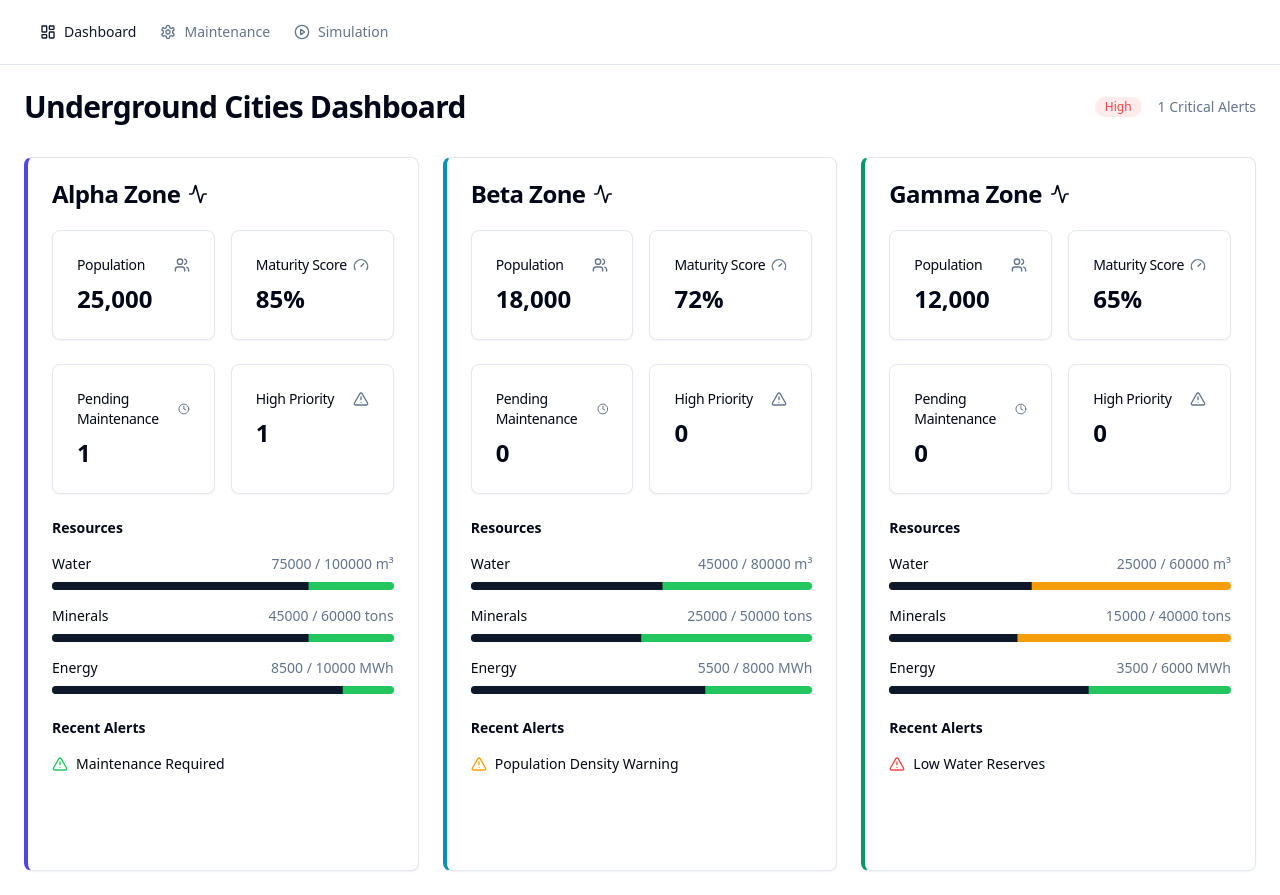
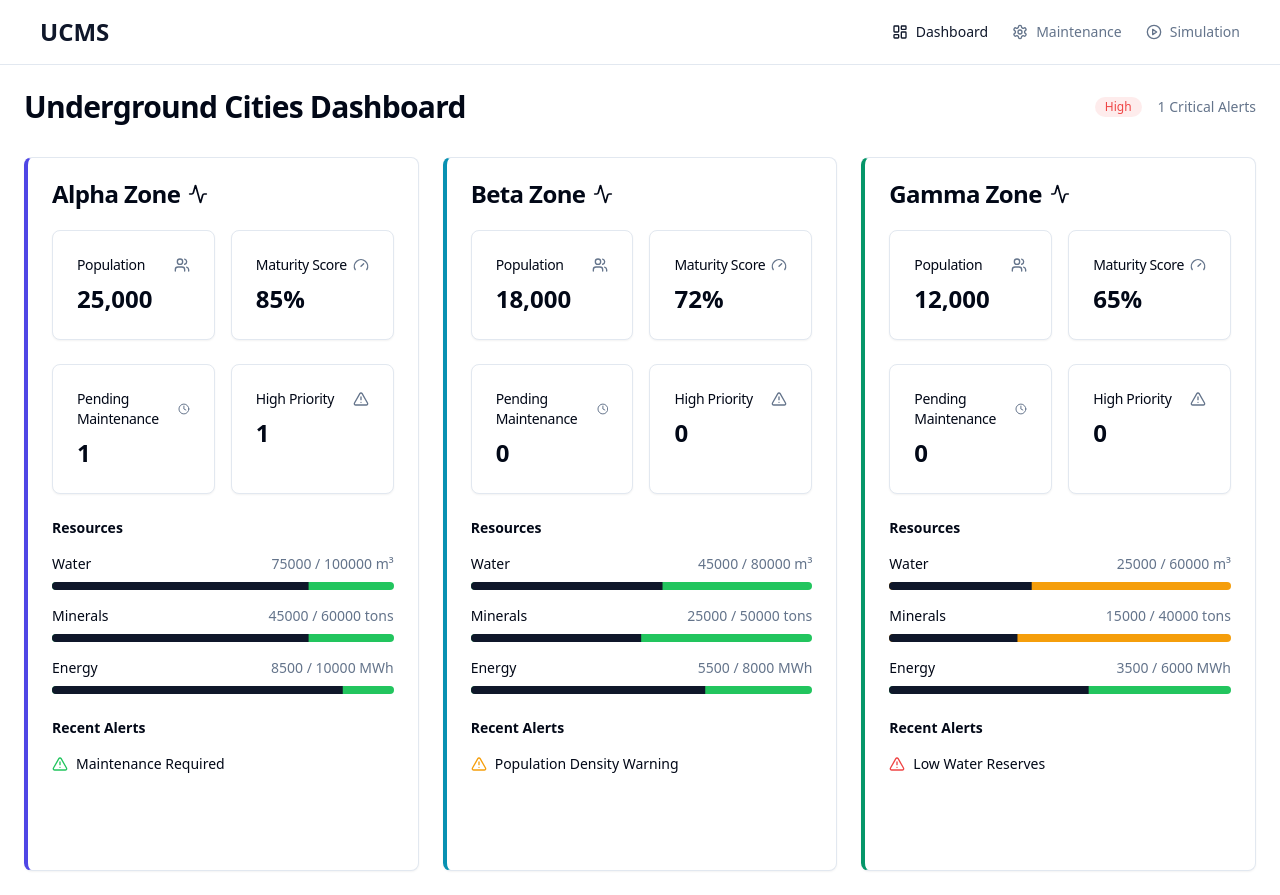
Before and after one commit to kadina21/ucms-polyhacks2025, a React (Vite) app: page / in a window 1280 px wide. Built offline with nearby package versions, Linux system fonts and the light colour scheme.

Commit message:
Refactor: Adjust navbar layout
Move navbar content to the right and add UCMS logo to the left.

```diff
--- a/src/components/MainNav.tsx
+++ b/src/components/MainNav.tsx
@@ -28,7 +28,13 @@ export function MainNav() {
   ];
 
   return (
-    <nav className="flex items-center space-x-4 lg:space-x-6 mx-6">
+    <div className="flex justify-between items-center w-full px-6">
+      <div className="flex items-center">
+        <Link to="/" className="flex items-center space-x-2">
+          <span className="text-2xl font-bold text-primary">UCMS</span>
+        </Link>
+      </div>
+      <nav className="flex items-center space-x-4 lg:space-x-6">
         {routes.map((route) => (
           <Link
             key={route.href}
@@ -45,5 +51,6 @@ export function MainNav() {
           </Link>
         ))}
       </nav>
+    </div>
   );
 }
--- a/src/integrations/supabase/types.ts
+++ b/src/integrations/supabase/types.ts
@@ -372,6 +372,27 @@ export type Database = {
           },
         ]
       }
+      profiles: {
+        Row: {
+          created_at: string
+          email: string
+          id: string
+          updated_at: string
+        }
+        Insert: {
+          created_at?: string
+          email: string
+          id: string
+          updated_at?: string
+        }
+        Update: {
+          created_at?: string
+          email?: string
+          id?: string
+          updated_at?: string
+        }
+        Relationships: []
+      }
       resources: {
         Row: {
           capacity: number
```
Lines whose indentation alone changed are shown as unchanged.
